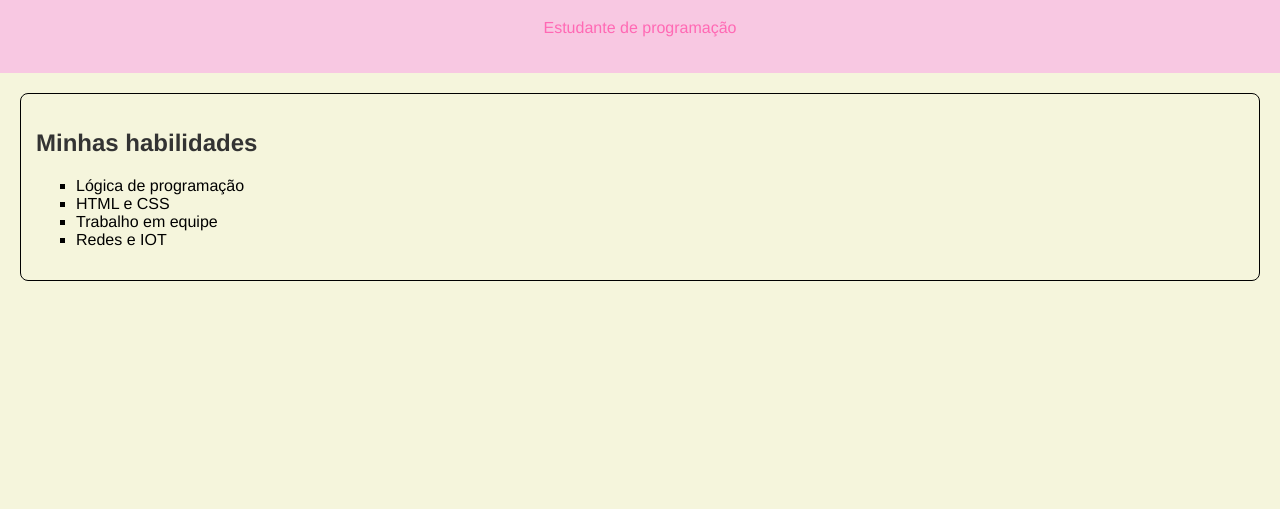
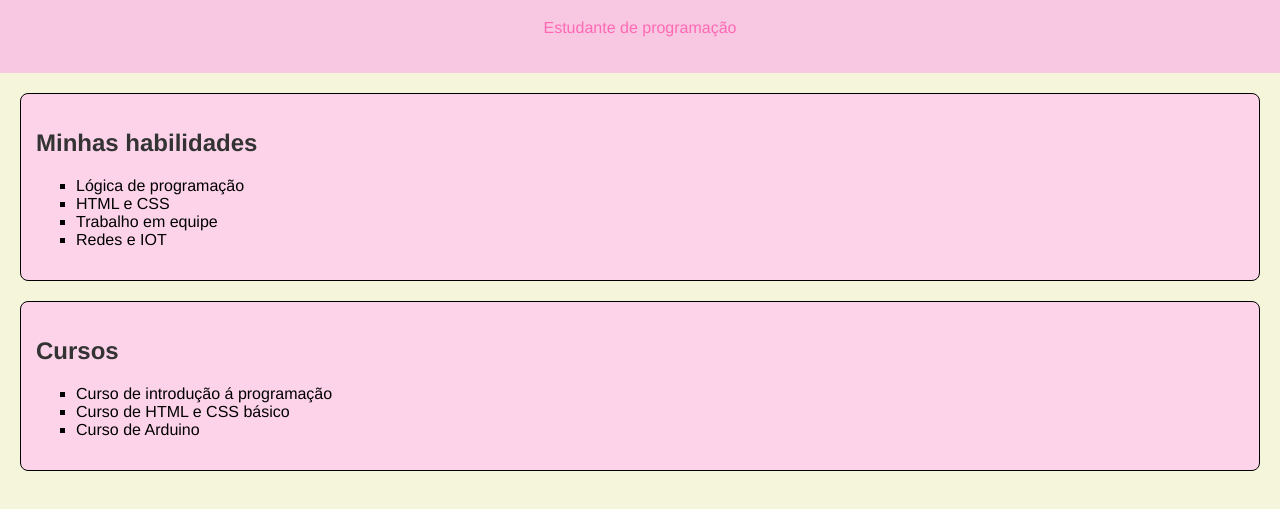
Before and after one commit to manu-gc/site, a plain HTML site: page index.html in a window 1280 px wide. Shown: the part 81-590 px from the top of the page. Drawn offline with Linux system fonts and the light colour scheme.

Commit message:
Add files via upload

```diff
--- a/index.html
+++ b/index.html
@@ -23,7 +23,7 @@
         }
 
         section {
-            background-color:beige;
+            background-color:rgb(252, 211, 233);
             padding: 15px;
             margin-bottom:20px;
             border: 1px solid;
@@ -57,6 +57,15 @@
                     <li>Redes e IOT</li>
                  </ul>
             </section>
+
+            <section>
+                <h2>Cursos</h2>
+                <ul>
+                    <li>Curso de introdução á programação</li>
+                    <li>Curso de HTML e CSS básico</li>
+                    <li>Curso de Arduino</li>
+                </ul>
+            </section>
         </main>
     </body>
     </html>
```
